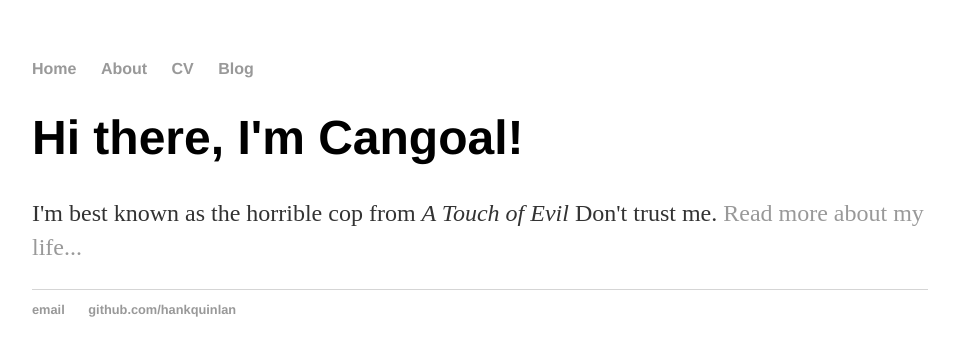
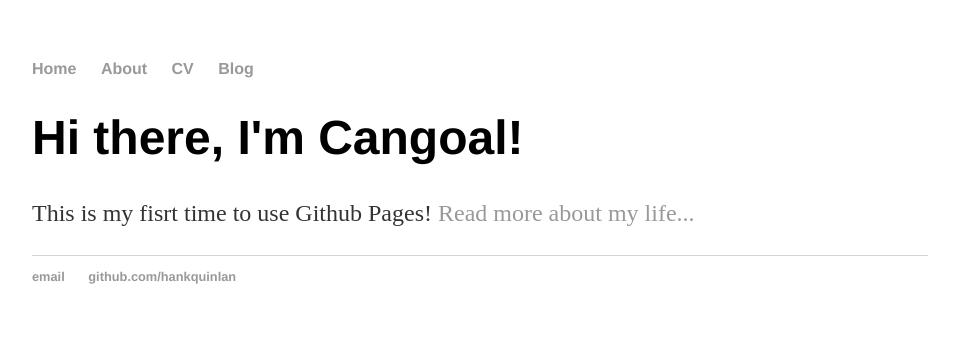
Before and after one commit to cangoal/cangoal.github.io, a Jekyll site: the page built from index.html, in a window 1280 px wide. Shown: the top 356 px of the page, without its empty margins (160-1119 px from the left). Built offline with Jekyll 4.4.1, drawn with Linux system fonts in a browser that asks for light colours.

Commit message:
Update index.html

```diff
--- a/index.html
+++ b/index.html
@@ -4,5 +4,5 @@ title: Cangoal, R&L Carriers
 ---
 <div class="blurb">
 	<h1>Hi there, I'm Cangoal!</h1>
-	<p>I'm best known as the horrible cop from <em>A Touch of Evil</em> Don't trust me. <a href="/about">Read more about my life...</a></p>
+	<p>This is my fisrt time to use Github Pages! <a href="/about">Read more about my life...</a></p>
 </div><!-- /.blurb -->
```
